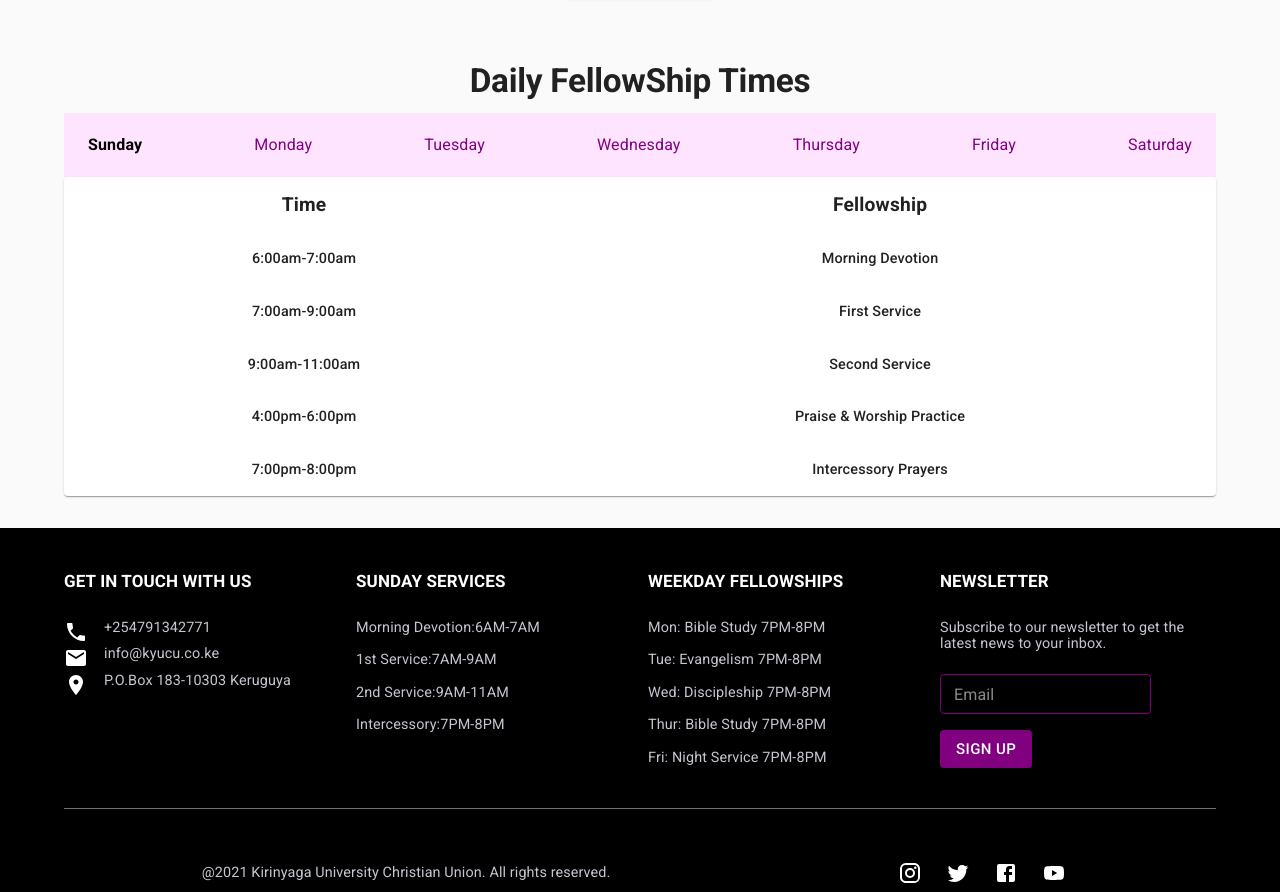
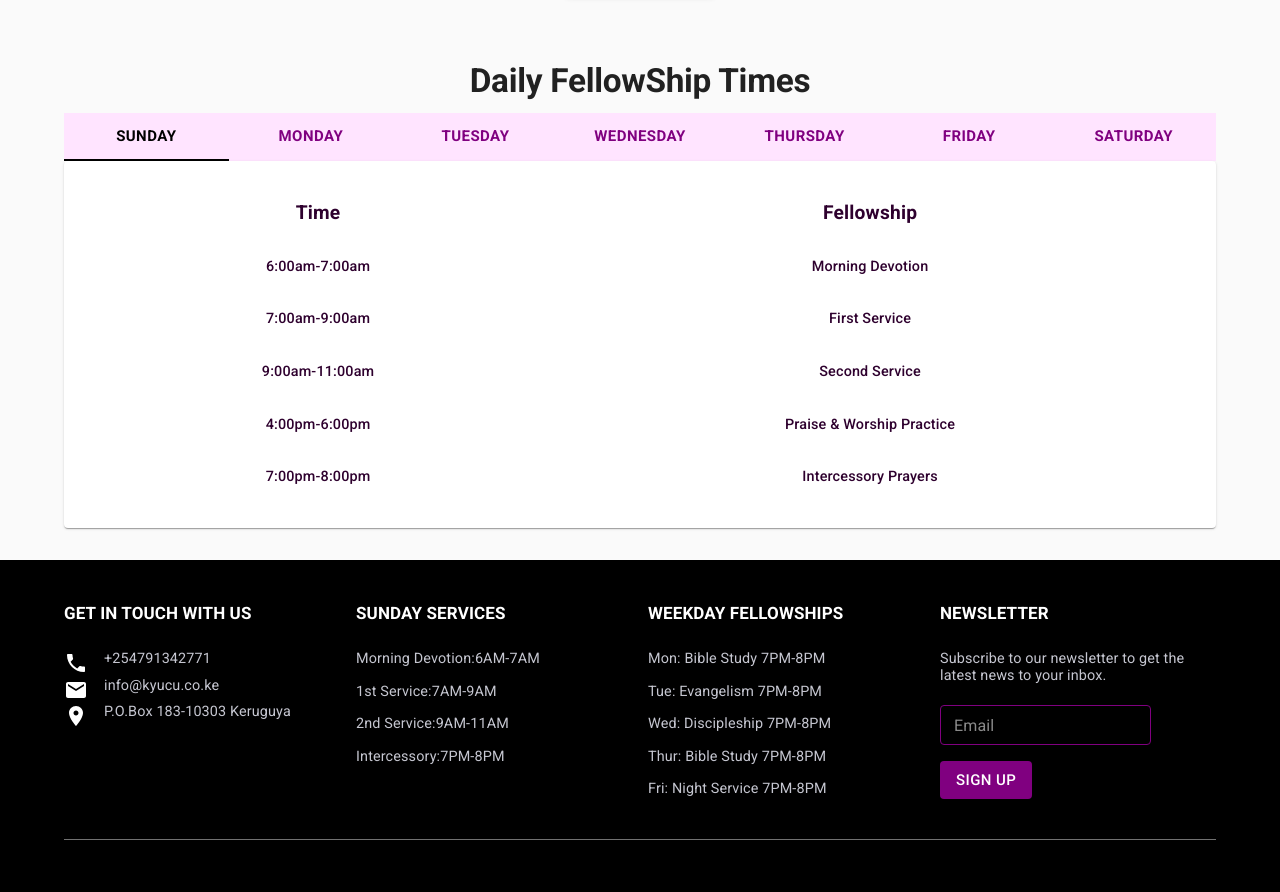
Before and after one commit to KyU-Christian-Union/kyucuwebapp, a React (Create React App) app: page / in a window 1280 px wide. Shown: the part 2659-3551 px from the top of the page. Built offline with nearby package versions, Linux system fonts and the light colour scheme.

Commit message:
deleted data.js and used material ui tabs for the daily fellowship component

```diff
--- a/src/components/DailyFellowship/DailyFellowship.jsx
+++ b/src/components/DailyFellowship/DailyFellowship.jsx
@@ -1,106 +1,126 @@
 import React, { useState } from 'react';
 import Container from '@mui/material/Container';
-import { Typography, Stack, TableContainer, Table, TableRow, Paper, TableHead, TableBody, Box } from '@mui/material';
-import TableCell, { tableCellClasses } from '@mui/material/TableCell';
+import { Typography, Box, Tab, Paper, TableContainer } from '@mui/material';
 import makeStyles from '@mui/styles/makeStyles';
-
-import data from '../../data';
+import { TabContext, TabList } from '@mui/lab';
+import useMediaQuery from '@mui/material/useMediaQuery';
+import FellowShipData from './FellowShipData';
 
 const useStyles = makeStyles(() => ({
-  trueDay: {
-    color: 'black',
-    fontWeight: 700
-  },
-  falseDay: {
-    color: '#800080'
+  tabList: {
+    '& .MuiTabs-indicator': {
+      backgroundColor: 'black'
+    }
   }
 }));
 
 const DailyFellowship = () => {
   const classes = useStyles();
-  let dayCheck;
-  let arrdayInfo;
-  let dayarrData;
-
-  const [dayInfo, setdayInfo] = useState([
+  const isSmallScreen = useMediaQuery(theme => theme.breakpoints.down('md'));
+  const MondayData = [
+    { id: 1, time: '6:00am-7:00am', fellowship: 'Morning Devotion' },
+    { id: 2, time: '7:00am-9:00am', fellowship: 'First Service' },
+    { id: 3, time: '9:00am-11:00am', fellowship: 'Second Service' }
+  ];
+  const TuesdayData = [
+    { id: 1, time: '6:00am-7:00am', fellowship: 'Morning Devotion' },
+    { id: 2, time: '7:00pm-8:00pm', fellowship: 'Intercessory Prayers' }
+  ];
+  const WednesdayData = [
+    { id: 1, time: '9:00am-11:00am', fellowship: 'Second Service' },
+    { id: 2, time: '4:00pm-6:00pm', fellowship: 'Praise & Worship Practice' },
+    { id: 3, time: '7:00pm-8:00pm', fellowship: 'Intercessory Prayers' }
+  ];
+  const ThursdayData = [
     { id: 1, time: '6:00am-7:00am', fellowship: 'Morning Devotion' },
     { id: 2, time: '7:00am-9:00am', fellowship: 'First Service' },
     { id: 3, time: '9:00am-11:00am', fellowship: 'Second Service' },
     { id: 4, time: '4:00pm-6:00pm', fellowship: 'Praise & Worship Practice' },
     { id: 5, time: '7:00pm-8:00pm', fellowship: 'Intercessory Prayers' }
-  ]);
+  ];
+  const FridayData = [
+    { id: 1, time: '6:00am-7:00am', fellowship: 'Morning Devotion' },
+    { id: 2, time: '7:00am-9:00am', fellowship: 'First Service' },
+    { id: 3, time: '9:00am-11:00am', fellowship: 'Second Service' }
+  ];
+  const SaturdayData = [
+    { id: 1, time: '6:00am-7:00am', fellowship: 'Morning Devotion' },
+    { id: 2, time: '7:00am-9:00am', fellowship: 'First Service' },
+    { id: 3, time: '9:00am-11:00am', fellowship: 'Second Service' },
+    { id: 4, time: '4:00pm-6:00pm', fellowship: 'Praise & Worship Practice' },
+    { id: 5, time: '7:00pm-8:00pm', fellowship: 'Intercessory Prayers' }
+  ];
+  const SundayData = [
+    { id: 1, time: '6:00am-7:00am', fellowship: 'Morning Devotion' },
+    { id: 2, time: '7:00am-9:00am', fellowship: 'First Service' },
+    { id: 3, time: '9:00am-11:00am', fellowship: 'Second Service' },
+    { id: 4, time: '4:00pm-6:00pm', fellowship: 'Praise & Worship Practice' },
+    { id: 5, time: '7:00pm-8:00pm', fellowship: 'Intercessory Prayers' }
+  ];
+  const [selectedTab, setSelectedTab] = useState('1');
+  const handleChange = (event, newValue) => {
+    setSelectedTab(newValue);
+  };
   return (
     <Box pt={4} mb={4}>
       <Container maxWidth="lg">
         <Typography variant="h2" align="center" gutterBottom>
           Daily FellowShip Times
         </Typography>
-        <Stack
-          direction="row"
-          spacing={3}
-          sx={{
-            overflowX: 'auto',
-            backgroundColor: '#FFE4FF',
-            padding: 3,
-            justifyContent: 'space-between'
-          }}
-        >
-          {data.map(d => (
-            <Typography
-              key={d.id}
-              sx={{ cursor: 'pointer' }}
-              className={d.selected ? classes.trueDay : classes.falseDay}
-              onClick={e => {
-                data.forEach(dat => {
-                  dat.selected = false;
-                });
-                d.selected = !false;
-                dayCheck = data.filter(el => el.day === e.target.textContent);
-
-                arrdayInfo = dayCheck.map(x => x.info);
-
-                dayarrData = arrdayInfo[arrdayInfo.length - 1];
-
-                setdayInfo(dayarrData);
-              }}
-            >
-              {d.day}
-            </Typography>
-          ))}
-        </Stack>
-        <TableContainer component={Paper}>
-          <Table
-            sx={{
-              [`& .${tableCellClasses.root}`]: {
-                borderBottom: 'none'
-              }
-            }}
+        <TabContext value={selectedTab}>
+          <TabList
+            onChange={handleChange}
+            variant={isSmallScreen ? 'scrollable' : 'fullWidth'}
+            scrollButtons={false}
+            className={classes.tabList}
+            sx={{ backgroundColor: '#FFE4FF' }}
           >
-            <TableHead>
-              <TableRow>
-                <TableCell align="center" sx={{ fontSize: '1.2rem', fontWeight: 900 }}>
-                  Time
-                </TableCell>
-                <TableCell align="center" sx={{ fontSize: '1.2rem', fontWeight: 900 }}>
-                  Fellowship
-                </TableCell>
-              </TableRow>
-            </TableHead>
-            <TableBody>
-              {dayInfo &&
-                dayInfo.map(row => (
-                  <TableRow key={row.id}>
-                    <TableCell align="center" sx={{ fontSize: '0.9rem', fontWeight: 500 }}>
-                      {row.time}
-                    </TableCell>
-                    <TableCell align="center" sx={{ fontSize: '0.9rem', fontWeight: 500 }}>
-                      {row.fellowship}
-                    </TableCell>
-                  </TableRow>
-                ))}
-            </TableBody>
-          </Table>
-        </TableContainer>
+            <Tab
+              label="Sunday"
+              value="1"
+              sx={{ fontWeight: 700, color: '#800080', '&.Mui-selected': { color: 'black' } }}
+            />
+            <Tab
+              label="Monday"
+              value="2"
+              sx={{ fontWeight: 700, color: '#800080', '&.Mui-selected': { color: 'black' } }}
+            />
+            <Tab
+              label="Tuesday"
+              value="3"
+              sx={{ fontWeight: 700, color: '#800080', '&.Mui-selected': { color: 'black' } }}
+            />
+            <Tab
+              label="Wednesday"
+              value="4"
+              sx={{ fontWeight: 700, color: '#800080', '&.Mui-selected': { color: 'black' } }}
+            />
+            <Tab
+              label="Thursday"
+              value="5"
+              sx={{ fontWeight: 700, color: '#800080', '&.Mui-selected': { color: 'black' } }}
+            />
+            <Tab
+              label="Friday"
+              value="6"
+              sx={{ fontWeight: 700, color: '#800080', '&.Mui-selected': { color: 'black' } }}
+            />
+            <Tab
+              label="Saturday"
+              value="7"
+              sx={{ fontWeight: 700, color: '#800080', '&.Mui-selected': { color: 'black' } }}
+            />
+          </TabList>
+          <TableContainer component={Paper}>
+            <FellowShipData value="1" fellowshipdata={SundayData} />
+            <FellowShipData value="2" fellowshipdata={MondayData} />
+            <FellowShipData value="3" fellowshipdata={TuesdayData} />
+            <FellowShipData value="4" fellowshipdata={WednesdayData} />
+            <FellowShipData value="5" fellowshipdata={ThursdayData} />
+            <FellowShipData value="6" fellowshipdata={FridayData} />
+            <FellowShipData value="7" fellowshipdata={SaturdayData} />
+          </TableContainer>
+        </TabContext>
       </Container>
     </Box>
   );
--- /dev/null
+++ b/src/components/DailyFellowship/FellowShipData.jsx
@@ -0,0 +1,43 @@
+import React from 'react';
+import { TabPanel } from '@mui/lab';
+import { Table, TableBody, TableCell, TableHead, TableRow } from '@mui/material';
+import { tableCellClasses } from '@mui/material/TableCell';
+
+const FellowShipData = ({ value, fellowshipdata }) => {
+  return (
+    <TabPanel value={value}>
+      <Table
+        sx={{
+          [`& .${tableCellClasses.root}`]: {
+            borderBottom: 'none'
+          }
+        }}
+      >
+        <TableHead>
+          <TableRow>
+            <TableCell align="center" sx={{ fontSize: '1.2rem', fontWeight: 900, color: '#2E002E' }}>
+              Time
+            </TableCell>
+            <TableCell align="center" sx={{ fontSize: '1.2rem', fontWeight: 900, color: '#2E002E' }}>
+              Fellowship
+            </TableCell>
+          </TableRow>
+        </TableHead>
+        <TableBody>
+          {fellowshipdata &&
+            fellowshipdata.map(data => (
+              <TableRow key={data.id}>
+                <TableCell align="center" sx={{ fontSize: '0.9rem', fontWeight: 500, color: '#2E002E' }}>
+                  {data.time}
+                </TableCell>
+                <TableCell align="center" sx={{ fontSize: '0.9rem', fontWeight: 500, color: '#2E002E' }}>
+                  {data.fellowship}
+                </TableCell>
+              </TableRow>
+            ))}
+        </TableBody>
+      </Table>
+    </TabPanel>
+  );
+};
+export default FellowShipData;
--- a/src/data.js
+++ /dev/null
@@ -1,53 +0,0 @@
-function createData(id, time, fellowship) {
-  return { id, time, fellowship };
-}
-export default [
-  {
-    id: 1,
-    selected: true,
-    day: 'Sunday',
-    info: [
-      createData(1, '6:00am-7:00am', 'Morning Devotion'),
-      createData(2, '7:00am-9:00am', 'First Service'),
-      createData(3, '9:00am-11:00am', 'Second Service'),
-      createData(4, '4:00pm-6:00pm', 'Praise & Worship Practise'),
-      createData(5, '7:00pm-8:00pm', 'Intercessory Prayers')
-    ]
-  },
-  {
-    id: 2,
-    selected: false,
-    day: 'Monday',
-    info: [createData(1, '6:00am-7:00am', 'Morning Devotion'), createData(2, '7:00pm-8:00pm', 'Intercessory Prayers')]
-  },
-  {
-    id: 3,
-    selected: false,
-    day: 'Tuesday',
-    info: [createData(1, '6:00am-7:00am', 'Morning Devotion'), createData(2, '5:00pm-7:00pm', 'Intercessory Prayers')]
-  },
-  {
-    id: 4,
-    selected: false,
-    day: 'Wednesday',
-    info: [createData(1, '6:00am-7:00am', 'Morning Devotion'), createData(2, '3:00pm-5:00pm', 'Intercessory Prayers')]
-  },
-  {
-    id: 5,
-    selected: false,
-    day: 'Thursday',
-    info: [createData(1, '6:00am-7:00am', 'Morning Devotion'), createData(2, '2:00pm-5:00pm', 'Intercessory Prayers')]
-  },
-  {
-    id: 6,
-    selected: false,
-    day: 'Friday',
-    info: [createData(1, '7:00am-8:00am', 'Morning Devotion'), createData(2, '5:00pm-7:00pm', 'Intercessory Prayers')]
-  },
-  {
-    id: 7,
-    selected: false,
-    day: 'Saturday',
-    info: [createData(1, '6:00am-7:00am', 'Morning Devotion'), createData(2, '5:00pm-8:00pm', 'Intercessory Prayers')]
-  }
-];
```
